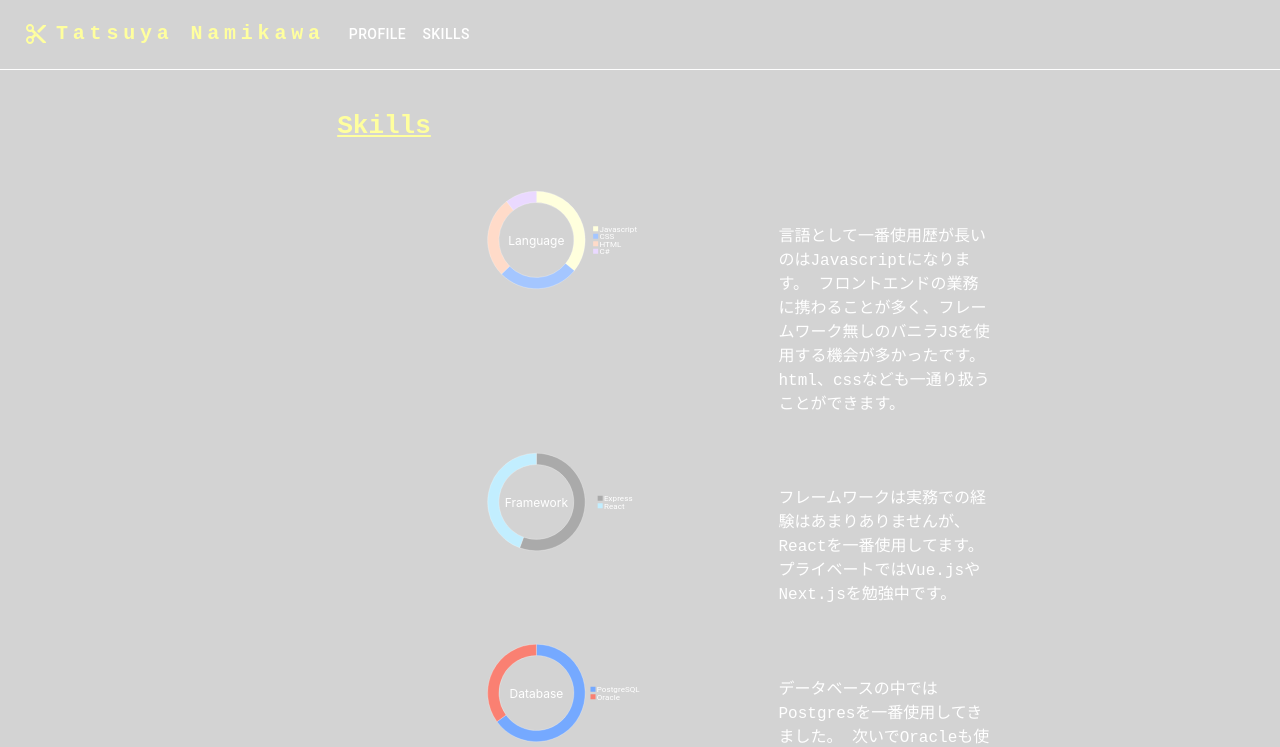
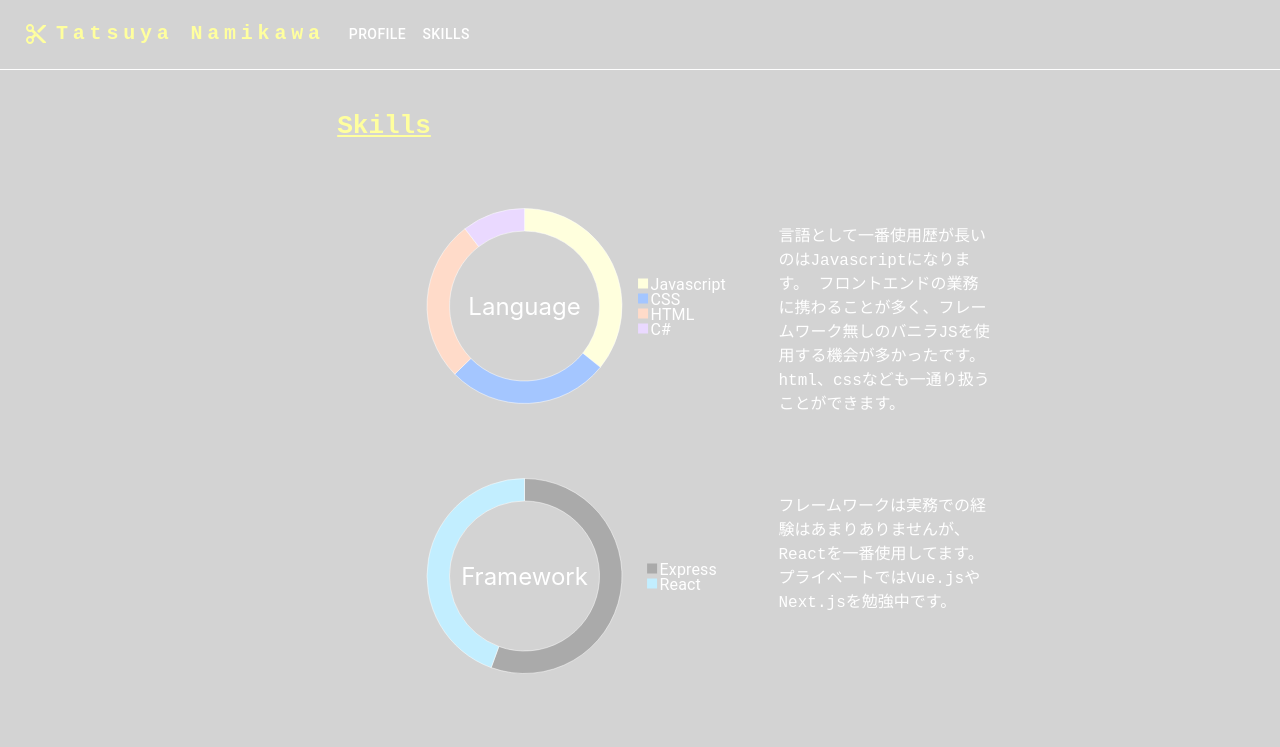
Before and after one commit to namichaz/personal_portfolio, a React (Create React App) app: page /skills in a window 1280 px wide. Shown: the top 747 px of the page. Built offline with nearby package versions, Linux system fonts and the light colour scheme.

Commit message:
グラフのcss修正

```diff
--- a/src/features/Skills.tsx
+++ b/src/features/Skills.tsx
@@ -17,12 +17,20 @@ export const Skills = () => {
     padding: "0 25%",
     textAlign: "start",
     display: "flex",
+    alignItems: "center",
+    "> div": {
+      height: "200px !important",
+    },
   });
   const textStyle2 = css({
     padding: "0 25%",
     textAlign: "start",
     display: "flex",
     paddingTop: "3%",
+    alignItems: "center",
+    "> div": {
+      height: "200px !important",
+    },
   });
   const topicStyle = css({
     textDecoration: "underline",
--- a/src/style/GraphStyle.css
+++ b/src/style/GraphStyle.css
@@ -3,9 +3,9 @@
   fill: white !important;
 }
 
-.css-1jkcq86-MuiResponsiveChart-container {
-  height: 100px !important;
-}
+/* .css-1jkcq86-MuiResponsiveChart-container {
+  height: 200px !important;
+} */
 .css-cdlx0z {
   fill: white !important;
 }
```
